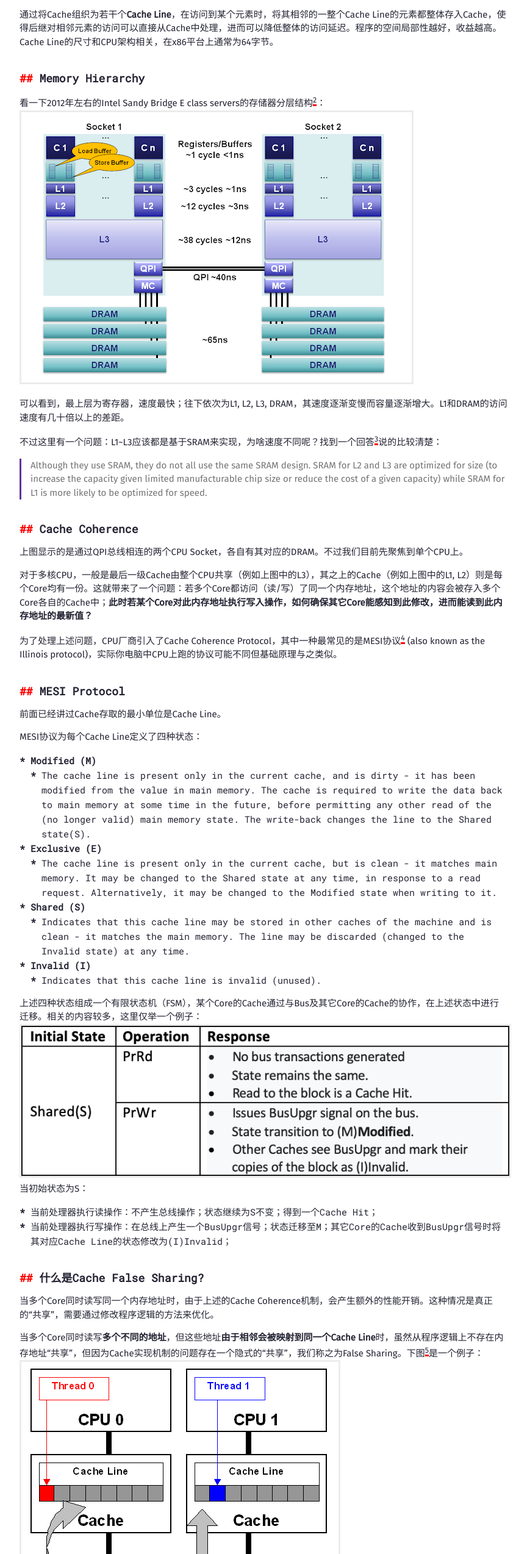
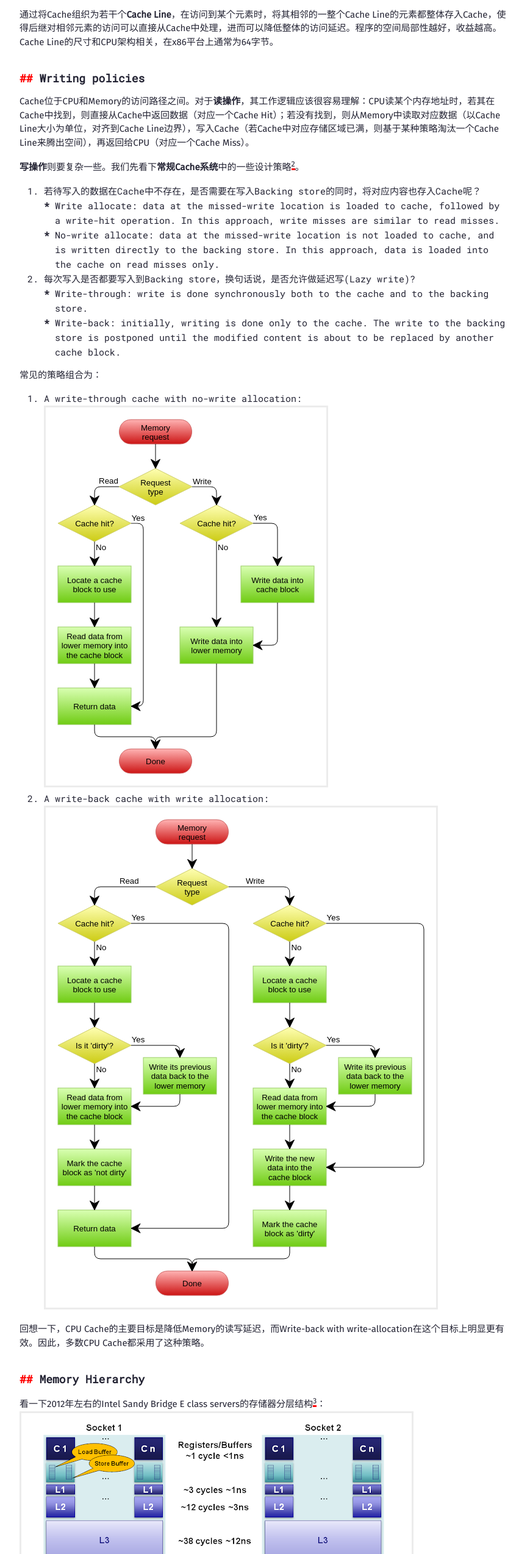
Before and after one commit to zhuyie/zhuyie.github.io, a plain HTML site: page posts/cpu-cache-false-sharing/index.html in a window 1280 px wide. Shown: the part 4532-7080 px from the top of the page at 61% size, without its empty margins (208-1077 px from the left). Drawn offline with Linux system fonts and the light colour scheme.

Commit message:
Update posts/cpu-cache-false-sharing

```diff
--- a/posts/cpu-cache-false-sharing/index.html
+++ b/posts/cpu-cache-false-sharing/index.html
@@ -156,18 +156,43 @@
 <p>Spatial locality: Items with nearby addresses tend to be referenced close together in time.</p>
 </blockquote>
 <p>通过将Cache组织为若干个<strong>Cache Line</strong>，在访问到某个元素时，将其相邻的一整个Cache Line的元素都整体存入Cache，使得后继对相邻元素的访问可以直接从Cache中处理，进而可以降低整体的访问延迟。程序的空间局部性越好，收益越高。Cache Line的尺寸和CPU架构相关，在x86平台上通常为64字节。</p>
+<h2 id="writing-policies">Writing policies</h2>
+<p>Cache位于CPU和Memory的访问路径之间。对于<strong>读操作</strong>，其工作逻辑应该很容易理解：CPU读某个内存地址时，若其在Cache中找到，则直接从Cache中返回数据（对应一个Cache Hit）；若没有找到，则从Memory中读取对应数据（以Cache Line大小为单位，对齐到Cache Line边界），写入Cache（若Cache中对应存储区域已满，则基于某种策略淘汰一个Cache Line来腾出空间），再返回给CPU（对应一个Cache Miss）。</p>
+<p><strong>写操作</strong>则要复杂一些。我们先看下<strong>常规Cache系统</strong>中的一些设计策略<sup id="fnref:2"><a href="#fn:2" class="footnote-ref" role="doc-noteref">2</a></sup>。</p>
+<ol>
+<li>若待写入的数据在Cache中不存在，是否需要在写入Backing store的同时，将对应内容也存入Cache呢？
+<ul>
+<li>Write allocate: data at the missed-write location is loaded to cache, followed by a write-hit operation. In this approach, write misses are similar to read misses.</li>
+<li>No-write allocate: data at the missed-write location is not loaded to cache, and is written directly to the backing store. In this approach, data is loaded into the cache on read misses only.</li>
+</ul>
+</li>
+<li>每次写入是否都要写入到Backing store，换句话说，是否允许做延迟写(Lazy write)?
+<ul>
+<li>Write-through: write is done synchronously both to the cache and to the backing store.</li>
+<li>Write-back: initially, writing is done only to the cache. The write to the backing store is postponed until the modified content is about to be replaced by another cache block.</li>
+</ul>
+</li>
+</ol>
+<p>常见的策略组合为：</p>
+<ol>
+<li>A write-through cache with no-write allocation:
+<img src="/images/cpu-cache-false-sharing-11.svg" alt=""></li>
+<li>A write-back cache with write allocation:
+<img src="/images/cpu-cache-false-sharing-12.svg" alt=""></li>
+</ol>
+<p>回想一下，CPU Cache的主要目标是降低Memory的读写延迟，而Write-back with write-allocation在这个目标上明显更有效。因此，多数CPU Cache都采用了这种策略。</p>
 <h2 id="memory-hierarchy">Memory Hierarchy</h2>
-<p>看一下2012年左右的Intel Sandy Bridge E class servers的存储器分层结构<sup id="fnref:2"><a href="#fn:2" class="footnote-ref" role="doc-noteref">2</a></sup>：
+<p>看一下2012年左右的Intel Sandy Bridge E class servers的存储器分层结构<sup id="fnref:3"><a href="#fn:3" class="footnote-ref" role="doc-noteref">3</a></sup>：
 <img src="/images/cpu-cache-false-sharing-6.png" alt=""></p>
 <p>可以看到，最上层为寄存器，速度最快；往下依次为L1, L2, L3, DRAM，其速度逐渐变慢而容量逐渐增大。L1和DRAM的访问速度有几十倍以上的差距。</p>
-<p>不过这里有一个问题：L1~L3应该都是基于SRAM来实现，为啥速度不同呢？找到一个回答<sup id="fnref:3"><a href="#fn:3" class="footnote-ref" role="doc-noteref">3</a></sup>说的比较清楚：</p>
+<p>不过这里有一个问题：L1~L3应该都是基于SRAM来实现，为啥速度不同呢？找到一个回答<sup id="fnref:4"><a href="#fn:4" class="footnote-ref" role="doc-noteref">4</a></sup>说的比较清楚：</p>
 <blockquote>
 <p>Although they use SRAM, they do not all use the same SRAM design. SRAM for L2 and L3 are optimized for size (to increase the capacity given limited manufacturable chip size or reduce the cost of a given capacity) while SRAM for L1 is more likely to be optimized for speed.</p>
 </blockquote>
 <h2 id="cache-coherence">Cache Coherence</h2>
 <p>上图显示的是通过QPI总线相连的两个CPU Socket，各自有其对应的DRAM。不过我们目前先聚焦到单个CPU上。</p>
 <p>对于多核CPU，一般是最后一级Cache由整个CPU共享（例如上图中的L3），其之上的Cache（例如上图中的L1, L2）则是每个Core均有一份。这就带来了一个问题：若多个Core都访问（读/写）了同一个内存地址，这个地址的内容会被存入多个Core各自的Cache中；<strong>此时若某个Core对此内存地址执行写入操作，如何确保其它Core能感知到此修改，进而能读到此内存地址的最新值？</strong></p>
-<p>为了处理上述问题，CPU厂商引入了Cache Coherence Protocol，其中一种最常见的是MESI协议<sup id="fnref:4"><a href="#fn:4" class="footnote-ref" role="doc-noteref">4</a></sup> (also known as the Illinois protocol)，实际你电脑中CPU上跑的协议可能不同但基础原理与之类似。</p>
+<p>为了处理上述问题，CPU厂商引入了Cache Coherence Protocol，其中一种最常见的是MESI协议<sup id="fnref:5"><a href="#fn:5" class="footnote-ref" role="doc-noteref">5</a></sup> (also known as the Illinois protocol)，实际你电脑中CPU上跑的协议可能不同但基础原理与之类似。</p>
 <h2 id="mesi-protocol">MESI Protocol</h2>
 <p>前面已经讲过Cache存取的最小单位是Cache Line。</p>
 <p>MESI协议为每个Cache Line定义了四种状态：</p>
@@ -202,10 +227,10 @@
 </ul>
 <h2 id="什么是cache-false-sharing">什么是Cache False Sharing?</h2>
 <p>当多个Core同时读写同一个内存地址时，由于上述的Cache Coherence机制，会产生额外的性能开销。这种情况是真正的“共享”，需要通过修改程序逻辑的方法来优化。</p>
-<p>当多个Core同时读写<strong>多个不同的地址</strong>，但这些地址<strong>由于相邻会被映射到同一个Cache Line</strong>时，虽然从程序逻辑上不存在内存地址“共享”，但因为Cache实现机制的问题存在一个隐式的“共享”，我们称之为False Sharing。下图<sup id="fnref:5"><a href="#fn:5" class="footnote-ref" role="doc-noteref">5</a></sup>是一个例子：
+<p>当多个Core同时读写<strong>多个不同的地址</strong>，但这些地址<strong>由于相邻会被映射到同一个Cache Line</strong>时，虽然从程序逻辑上不存在内存地址“共享”，但因为Cache实现机制的问题存在一个隐式的“共享”，我们称之为False Sharing。下图<sup id="fnref:6"><a href="#fn:6" class="footnote-ref" role="doc-noteref">6</a></sup>是一个例子：
 <img src="/images/cpu-cache-false-sharing-8.gif" alt=""></p>
 <p>回忆一下之前的示例程序，刚好就是这种情况：多个线程（从多个Core上）持续对位于同一Cache Line的不同变量进行自增操作，其Cache Line会持续的经历S-&gt;M的状态迁移，伴随着对其它Core的Invalid操作。这种密集的相互“踩踏”的行为，极大的降低了Cache的命中率，进而大幅度影响到程序的运行效率。</p>
-<p>Cache False Sharing在实际工程实践中出现的较为隐蔽，一般需要通过类似VTune<sup id="fnref:6"><a href="#fn:6" class="footnote-ref" role="doc-noteref">6</a></sup>/Instruments/perf这样的profiling工具，结合经验来分析定位。</p>
+<p>Cache False Sharing在实际工程实践中出现的较为隐蔽，一般需要通过类似VTune<sup id="fnref:7"><a href="#fn:7" class="footnote-ref" role="doc-noteref">7</a></sup>/Instruments/perf这样的profiling工具，结合经验来分析定位。</p>
 <h2 id="多想一秒">多想一秒</h2>
 <p>前面我们通过将counter padding到Cache Line Size，将示例程序的性能提高了一倍，看起来挺不错。不过转念一想，每个线程的counter的中间值并不需要对外暴露，那我们可以将线程的counter存在局部变量（简单类型可以优化为寄存器读写）中，线程执行完时再写回到Memory：
 <img src="/images/cpu-cache-false-sharing-9.png" alt=""></p>
@@ -219,19 +244,22 @@
 <p><a href="http://gec.di.uminho.pt/discip/minf/ac0102/1000gap_proc-mem_speed.pdf">http://gec.di.uminho.pt/discip/minf/ac0102/1000gap_proc-mem_speed.pdf</a> <a href="#fnref:1" class="footnote-backref" role="doc-backlink">&#x21a9;&#xfe0e;</a></p>
 </li>
 <li id="fn:2" role="doc-endnote">
-<p><a href="https://mechanical-sympathy.blogspot.com/2013/02/cpu-cache-flushing-fallacy.html">https://mechanical-sympathy.blogspot.com/2013/02/cpu-cache-flushing-fallacy.html</a> <a href="#fnref:2" class="footnote-backref" role="doc-backlink">&#x21a9;&#xfe0e;</a></p>
+<p><a href="https://en.wikipedia.org/wiki/Cache_(computing)#Operation">https://en.wikipedia.org/wiki/Cache_(computing)#Operation</a> <a href="#fnref:2" class="footnote-backref" role="doc-backlink">&#x21a9;&#xfe0e;</a></p>
 </li>
 <li id="fn:3" role="doc-endnote">
-<p><a href="https://superuser.com/questions/724504/processors-cache-l1-l2-and-l3-are-all-made-of-sram">https://superuser.com/questions/724504/processors-cache-l1-l2-and-l3-are-all-made-of-sram</a> <a href="#fnref:3" class="footnote-backref" role="doc-backlink">&#x21a9;&#xfe0e;</a></p>
+<p><a href="https://mechanical-sympathy.blogspot.com/2013/02/cpu-cache-flushing-fallacy.html">https://mechanical-sympathy.blogspot.com/2013/02/cpu-cache-flushing-fallacy.html</a> <a href="#fnref:3" class="footnote-backref" role="doc-backlink">&#x21a9;&#xfe0e;</a></p>
 </li>
 <li id="fn:4" role="doc-endnote">
-<p><a href="https://en.wikipedia.org/wiki/MESI_protocol">https://en.wikipedia.org/wiki/MESI_protocol</a> <a href="#fnref:4" class="footnote-backref" role="doc-backlink">&#x21a9;&#xfe0e;</a></p>
+<p><a href="https://superuser.com/questions/724504/processors-cache-l1-l2-and-l3-are-all-made-of-sram">https://superuser.com/questions/724504/processors-cache-l1-l2-and-l3-are-all-made-of-sram</a> <a href="#fnref:4" class="footnote-backref" role="doc-backlink">&#x21a9;&#xfe0e;</a></p>
 </li>
 <li id="fn:5" role="doc-endnote">
-<p><a href="https://software.intel.com/content/www/us/en/develop/articles/avoiding-and-identifying-false-sharing-among-threads.html">https://software.intel.com/content/www/us/en/develop/articles/avoiding-and-identifying-false-sharing-among-threads.html</a> <a href="#fnref:5" class="footnote-backref" role="doc-backlink">&#x21a9;&#xfe0e;</a></p>
+<p><a href="https://en.wikipedia.org/wiki/MESI_protocol">https://en.wikipedia.org/wiki/MESI_protocol</a> <a href="#fnref:5" class="footnote-backref" role="doc-backlink">&#x21a9;&#xfe0e;</a></p>
 </li>
 <li id="fn:6" role="doc-endnote">
-<p><a href="https://software.intel.com/content/www/us/en/develop/documentation/vtune-cookbook/top/tuning-recipes/false-sharing.html">https://software.intel.com/content/www/us/en/develop/documentation/vtune-cookbook/top/tuning-recipes/false-sharing.html</a> <a href="#fnref:6" class="footnote-backref" role="doc-backlink">&#x21a9;&#xfe0e;</a></p>
+<p><a href="https://software.intel.com/content/www/us/en/develop/articles/avoiding-and-identifying-false-sharing-among-threads.html">https://software.intel.com/content/www/us/en/develop/articles/avoiding-and-identifying-false-sharing-among-threads.html</a> <a href="#fnref:6" class="footnote-backref" role="doc-backlink">&#x21a9;&#xfe0e;</a></p>
+</li>
+<li id="fn:7" role="doc-endnote">
+<p><a href="https://software.intel.com/content/www/us/en/develop/documentation/vtune-cookbook/top/tuning-recipes/false-sharing.html">https://software.intel.com/content/www/us/en/develop/documentation/vtune-cookbook/top/tuning-recipes/false-sharing.html</a> <a href="#fnref:7" class="footnote-backref" role="doc-backlink">&#x21a9;&#xfe0e;</a></p>
 </li>
 </ol>
 </section>
```
Also changed, not shown: images/cpu-cache-false-sharing-11.svg (added), images/cpu-cache-false-sharing-12.svg (added).
